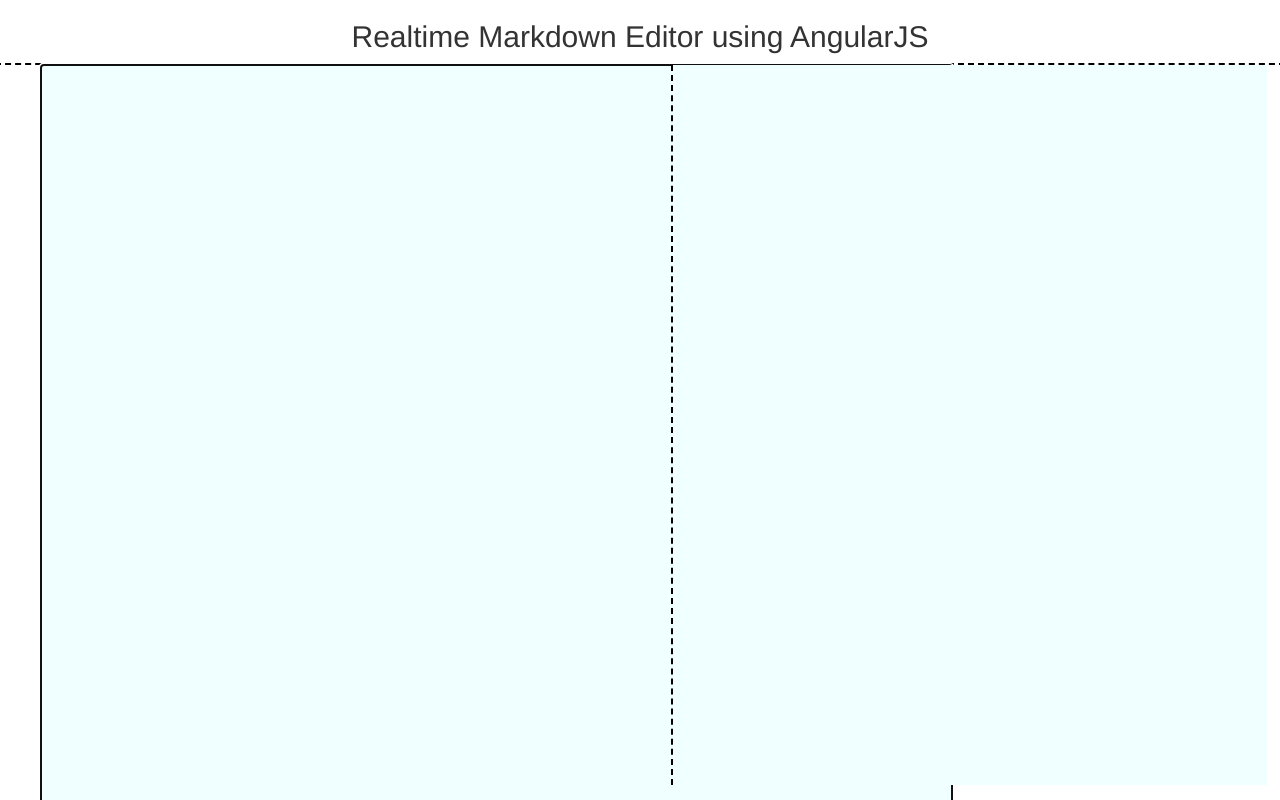
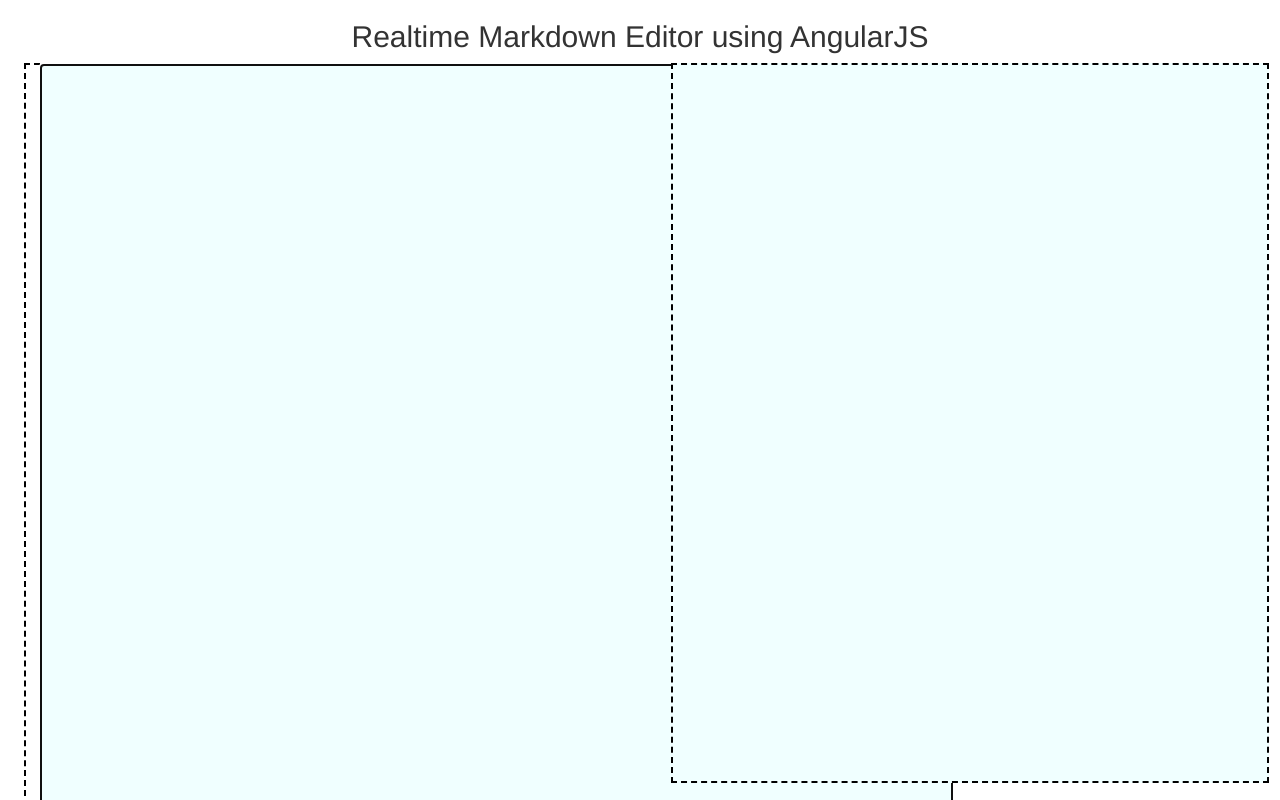
Before and after one commit to tanmayrajani/markdown-editor, a website: page etc/md.html in a window 1280 px wide. Shown: the top 800 px of the page. Drawn offline with nearby package versions, Linux system fonts and the light colour scheme; no server answers; files whose address does not match are found by name.

```diff
--- a/etc/style.css
+++ b/etc/style.css
@@ -1,4 +1,3 @@
-
 html{
     overflow: hidden;
 }
@@ -10,7 +9,6 @@
 
 .row{
     padding:0 2%;
-    border:2px dashed black;
 }
 
 .portion-le{
@@ -19,6 +17,7 @@
     float: left;
     margin:0 1.1%;
     font-size: 20px;
+    border: 2px dashed black;
 }
 
 .portion-ri{
@@ -26,7 +25,7 @@
     min-height: 90vh;
     float: right;
     width: 47.5%;
-    border-left: 2px dashed black;
+    border: 2px dashed black;
 
 }
 
--- a/style.css
+++ /dev/null
@@ -1,38 +0,0 @@
-
-html{
-    overflow: hidden;
-}
-
-h2{
-    text-align: center;
-    font-size: large;
-}
-
-.row{
-    padding:0 2%;
-    border:2px dashed black;
-}
-
-.portion-le{
-    min-height: 90vh;
-    width: 45%;
-    float: left;
-    margin:0 1.1%;
-    font-size: 20px;
-}
-
-.portion-ri{
-    background-color: azure;
-    min-height: 90vh;
-    float: right;
-    width: 47.5%;
-    border-left: 2px dashed black;
-
-}
-
-#tete{
-    padding: 10px;
-    font-size: 20px;
-    background-color: azure;
-    border:none;
-}
```
Also changed, not shown: hello.html (+5 -1 lines).
